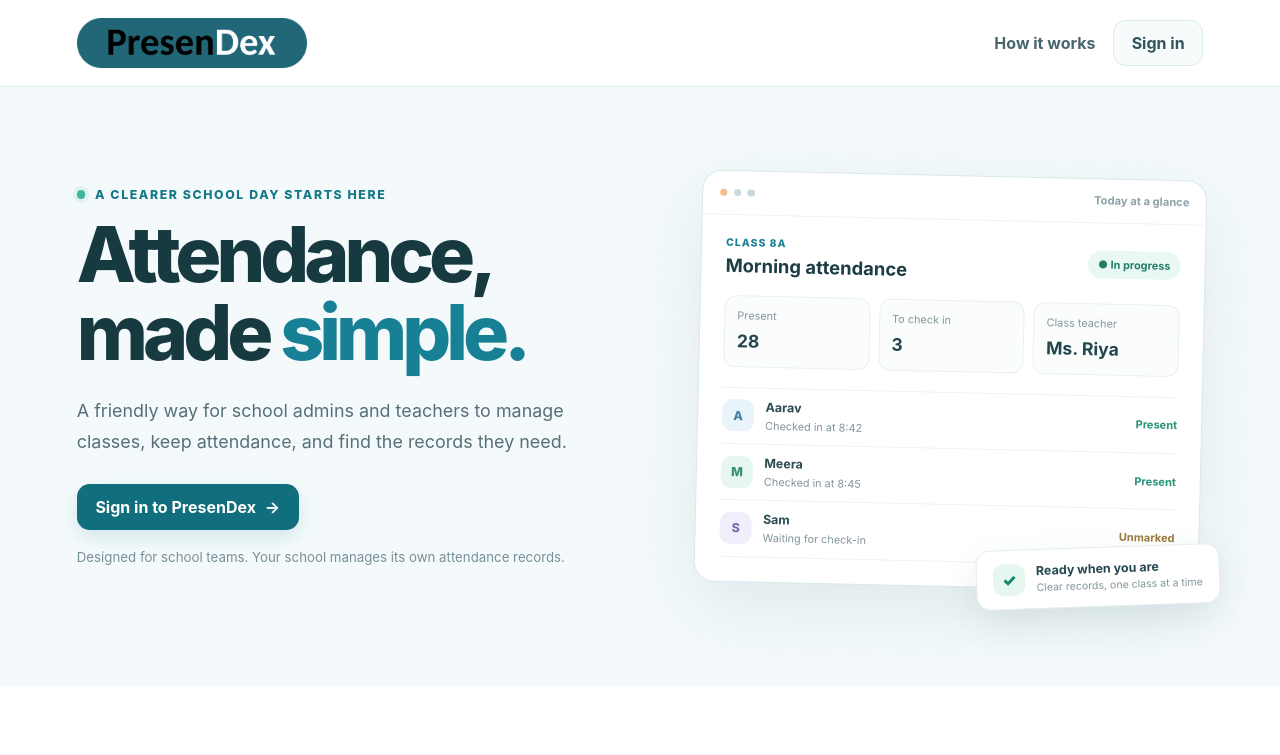
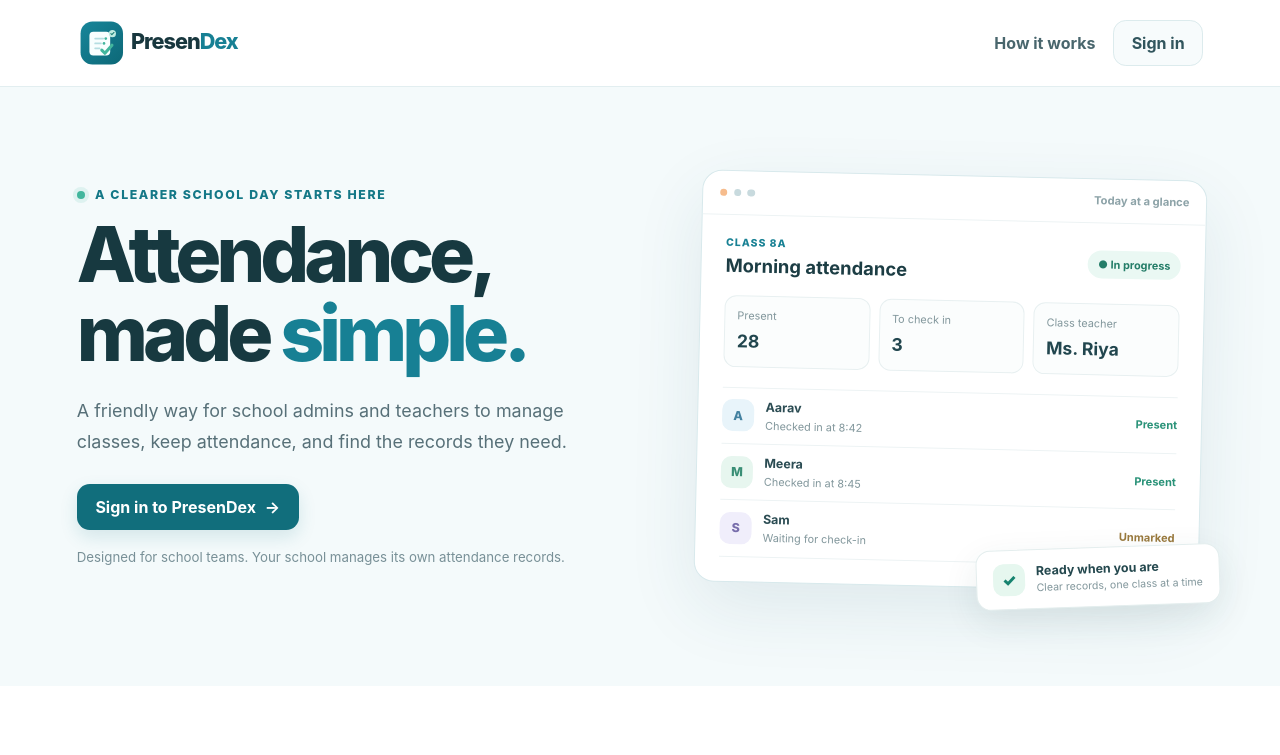
Before and after one commit to itsmeabs-edu/presendex-attendance, a plain HTML site: page web/index.html in a window 1280 px wide. Shown: the top 755 px of the page. Drawn offline with Linux system fonts and the light colour scheme; no server answers.

Commit message:
Use refreshed PresenDex logo

```diff
--- a/web/index.html
+++ b/web/index.html
@@ -10,7 +10,7 @@
 </head>
 <body class="home-page">
   <header class="site-header">
-    <a class="brand" href="/" aria-label="PresenDex home"><img src="/logo.png" alt="PresenDex"></a>
+    <a class="brand" href="/" aria-label="PresenDex home"><img src="/logo.svg" alt="PresenDex"></a>
     <nav class="header-actions" aria-label="Main navigation">
       <a class="text-link" href="#how-it-works">How it works</a>
       <a class="button button-light" href="/login">Sign in</a>
```
